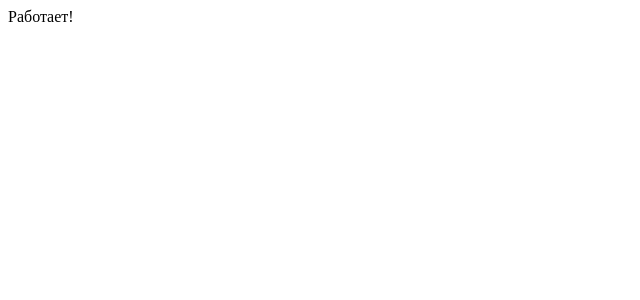
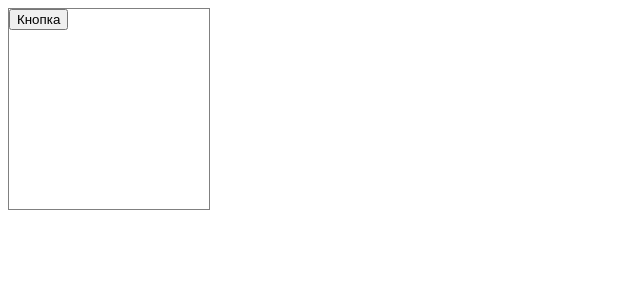
Before and after one commit to DarVater/type_script_lesson, a React (Create React App) app: page / in a window 1280 px wide. Shown: the top 300 px of the page, without its empty margins (0-640 px from the left). Built offline with nearby package versions, Linux system fonts and the light colour scheme.

Commit message:
Типизация пропсов

```diff
--- a/src/App.tsx
+++ b/src/App.tsx
@@ -1,9 +1,14 @@
 import React from 'react';
+import Card from "./components/Card";
 
 const App = () => {
     return (
         <div>
-          Работает!
+            <Card width='200px' height='200px'>
+                <button>
+                    Кнопка
+                </button>
+            </Card>
         </div>
     );
 };
--- /dev/null
+++ b/src/components/Card.tsx
@@ -0,0 +1,17 @@
+import React from 'react';
+
+interface CardProps{
+    width: string;
+    height: string;
+    children?: React.ReactNode
+}
+
+const Card = ({width, children, height}: CardProps) => {
+    return (
+        <div style={{width, height, border: '1px solid gray '}}>
+            {children}
+        </div>
+    );
+};
+
+export default Card;
```
